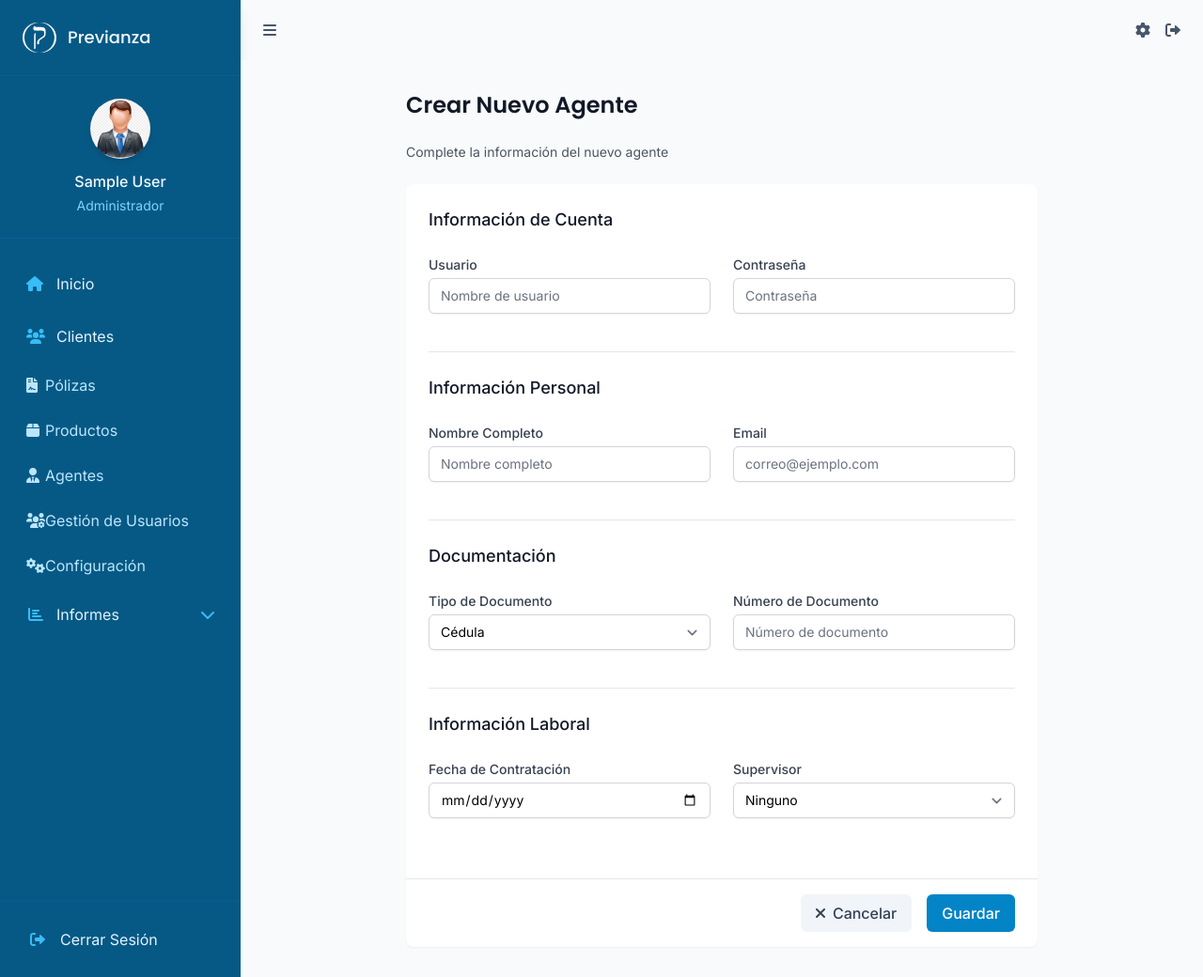
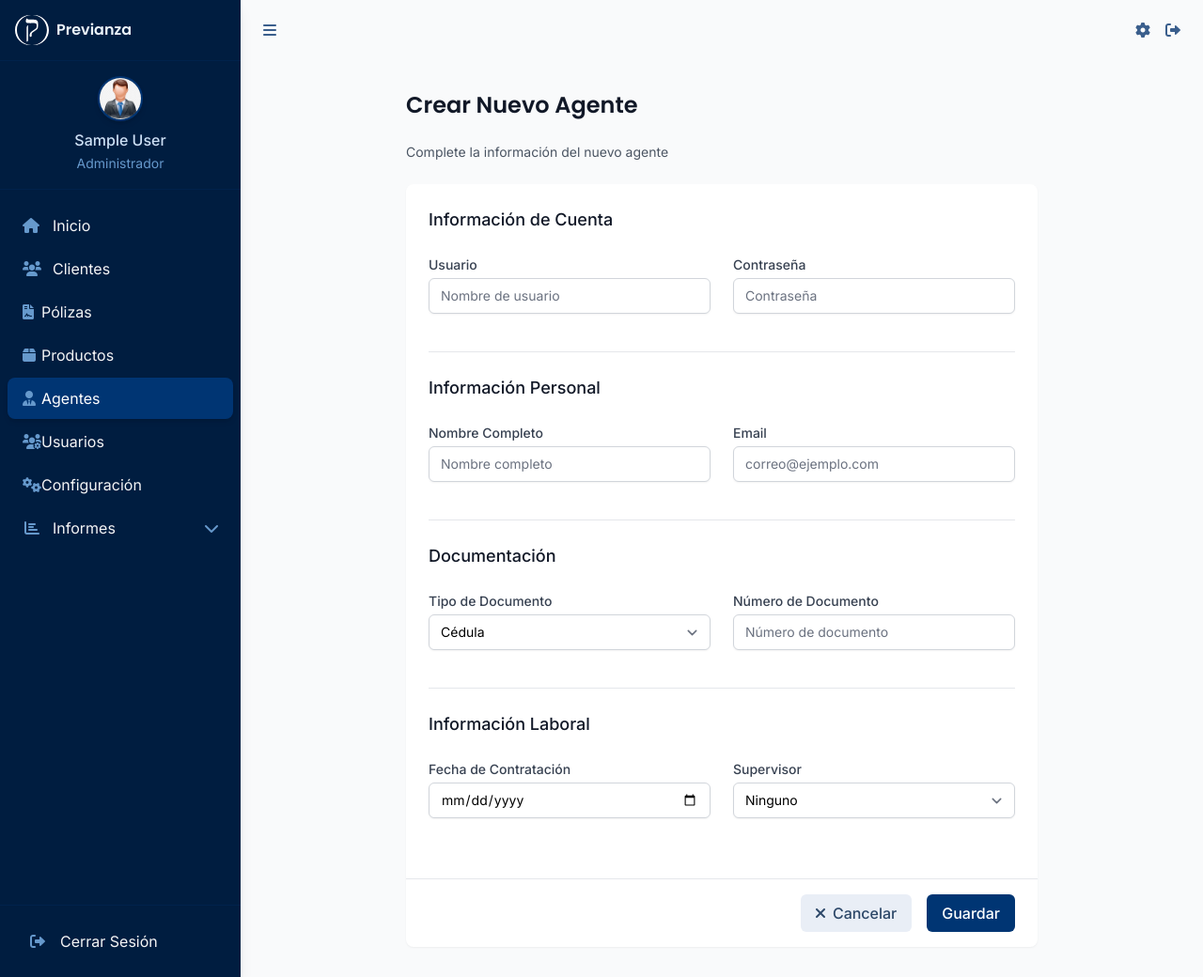
Before and after one commit to setosystems/previanza, a Flask app: page /agents/create in a window 1280 px wide. Shown: the whole page at 94% size. Run offline with Flask 3, Linux system fonts and the light colour scheme; a user stored in the database is signed in; tables that the repository leaves empty hold one stand-in row (values such as "Sample post"); parts of the project's set-up code (start-up, migrations or seed data) failed here and were passed over; some libraries are stand-ins or nearby versions.

Commit message:
Estructura Visual Gráfica UX/UI

```diff
--- a/templates/base.html
+++ b/templates/base.html
@@ -55,20 +55,45 @@
     <script src="https://unpkg.com/alpinejs@3.x.x/dist/cdn.min.js"></script>
     <script>
         // Función para manejar el colapso del sidebar en móviles
-        document.getElementById('collapse-trigger').addEventListener('click', function() {
+        document.getElementById('collapse-trigger')?.addEventListener('click', function() {
             const sidebar = document.querySelector('aside');
             sidebar.classList.toggle('-translate-x-full');
         });
 
-        // Marcar el menú activo
+        // Marcar el menú activo y manejar dropdowns
         document.addEventListener('DOMContentLoaded', function() {
             const currentPath = window.location.pathname;
-            const menuItems = document.querySelectorAll('aside a');
+            // Seleccionar solo los enlaces dentro del nav del sidebar
+            const menuItems = document.querySelectorAll('aside nav a');
 
             menuItems.forEach(item => {
                 if (item.getAttribute('href') === currentPath) {
-                    item.classList.add('bg-secondary-700', 'text-white');
+                    item.classList.add('bg-primary-600', 'text-white');
+
+                    // Si el elemento está dentro de un submenu, mostrar el submenu
+                    const parentSubmenu = item.closest('ul.hidden');
+                    if (parentSubmenu) {
+                        parentSubmenu.classList.remove('hidden');
+                        const dropdownButton = parentSubmenu.previousElementSibling;
+                        if (dropdownButton) {
+                            const icon = dropdownButton.querySelector('.fa-chevron-down');
+                            if (icon) icon.classList.add('rotate-180');
+                            dropdownButton.classList.add('bg-primary-600', 'text-white');
+                        }
+                    }
                 }
+            });
+
+            // Manejar clicks en los botones dropdown
+            const dropdownButtons = document.querySelectorAll('button[type="button"]');
+            dropdownButtons.forEach(button => {
+                button.addEventListener('click', function() {
+                    const submenu = this.nextElementSibling;
+                    const icon = this.querySelector('.fa-chevron-down');
+
+                    submenu.classList.toggle('hidden');
+                    icon.classList.toggle('rotate-180');
+                });
             });
         });
     </script>
--- a/templates/includes/sidebar.html
+++ b/templates/includes/sidebar.html
@@ -1,60 +1,55 @@
-<aside class="bg-primary-800 w-64 min-h-screen flex flex-col shadow-lg">
-    <!-- Logo con mejor contraste y espaciado -->
-    <div class="p-6 border-b border-primary-700/50">
-        <a href="/" class="flex items-center space-x-3">
-            <img src="{{ url_for('static', filename='img/logo_black.svg') }}" alt="Logo" class="h-8 w-auto">
-            <span class="text-primary-50 font-display text-lg">Previanza</span>
+<aside class="bg-primary-800 w-64 min-h-screen flex flex-col z-40 shadow-lg transition-all duration-300 ease-in-out">
+    <!-- Logo y Marca -->
+    <div class="p-4 border-b border-primary-700/50">
+        <a href="/" class="flex items-center">
+            <img src="{{ url_for('static', filename='img/logo_black.svg') }}" alt="Logo" class="h-8">
+            <span class="text-primary-50 font-display font-semibold ml-2">Previanza</span>
         </a>
     </div>
 
-    <!-- Perfil del usuario mejorado -->
-    <div class="p-6 border-b border-primary-700/50">
-        <div class="flex flex-col items-center">
-            <img src="{{ url_for('static', filename='img/user.png') }}"
-                 alt="user-avatar"
-                 class="w-16 h-16 rounded-full shadow-md mb-3">
-            <h6 class="text-primary-50 font-medium">
-                {{ current_user.name if current_user.is_authenticated else 'Usuario' }}
-            </h6>
-            <span class="text-primary-300 text-sm mt-1">
-                {{ current_user.role.value if current_user.is_authenticated else 'Invitado' }}
-            </span>
-        </div>
+    <!-- Perfil del usuario -->
+    <div class="p-4 text-center border-b border-primary-700/50">
+        <img src="{{ url_for('static', filename='img/user.png') }}"
+             alt="user-avatar"
+             class="w-12 h-12 rounded-full mx-auto mb-2 border-2 border-primary-600 shadow-md">
+        <h6 class="text-primary-100 font-medium">{{ current_user.name if current_user.is_authenticated else 'Usuario' }}</h6>
+        <span class="text-primary-300 text-sm">{{ current_user.role.value if current_user.is_authenticated else 'Invitado' }}</span>
     </div>
 
-    <!-- Menú Principal mejorado -->
-    <nav class="flex-1 overflow-y-auto py-6">
-        <ul class="space-y-2 px-3">
+    <!-- Menú Principal -->
+    <nav class="flex-1 overflow-y-auto py-4">
+        <ul class="space-y-0.5 px-2">
             <!-- Inicio -->
             <li>
                 <a href="{{ url_for('index') }}"
-                   class="flex items-center px-4 py-3 text-primary-100 hover:bg-primary-700/50
-                          {{ 'bg-primary-700 text-white' if request.endpoint == 'index' else '' }}
+                   class="flex items-center px-4 py-2.5 text-gray-100 hover:bg-primary-600/50
+                          {{ 'bg-primary-600 text-white shadow-md' if request.endpoint == 'index' else '' }}
                           rounded-lg transition-all duration-200 group">
-                    <i class="fas fa-home w-5 text-primary-400 group-hover:text-white transition-colors"></i>
+                    <i class="fas fa-home w-5 text-primary-300 group-hover:text-white transition-colors"></i>
                     <span class="ml-3">Inicio</span>
                 </a>
             </li>
 
             {% if current_user.is_authenticated %}
                 {% if current_user.role in [UserRole.ADMIN, UserRole.DIGITADOR] %}
-                    <!-- Otros elementos del menú con el mismo patrón -->
+                    <!-- Clientes -->
                     <li>
                         <a href="{{ url_for('clients.list_clients') }}"
-                           class="flex items-center px-4 py-3 text-primary-100 hover:bg-primary-700/50
-                                  {{ 'bg-primary-700 text-white' if request.endpoint.startswith('clients.') else '' }}
+                           class="flex items-center px-4 py-2.5 text-gray-100 hover:bg-primary-600/50
+                                  {{ 'bg-primary-600 text-white shadow-md' if request.endpoint.startswith('clients.') else '' }}
                                   rounded-lg transition-all duration-200 group">
-                            <i class="fas fa-users w-5 text-primary-400 group-hover:text-white transition-colors"></i>
+                            <i class="fas fa-users w-5 text-primary-300 group-hover:text-white transition-colors"></i>
                             <span class="ml-3">Clientes</span>
                         </a>
                     </li>
+
                     <!-- Pólizas -->
                     <li>
                         <a href="{{ url_for('policies.list_policies') }}"
-                           class="flex items-center px-4 py-2 text-primary-200 hover:text-white hover:bg-primary-700
-                                  {{ 'bg-primary-600 text-white' if request.endpoint.startswith('policies.') else '' }}
-                                  rounded-lg transition-colors duration-200">
-                            <i class="fas fa-file-contract w-5"></i>
+                           class="flex items-center px-4 py-2.5 text-gray-100 hover:bg-primary-600/50
+                                  {{ 'bg-primary-600 text-white shadow-md' if request.endpoint.startswith('policies.') else '' }}
+                                  rounded-lg transition-all duration-200 group">
+                            <i class="fas fa-file-contract w-5 text-primary-300 group-hover:text-white transition-colors"></i>
                             <span>Pólizas</span>
                         </a>
                     </li>
@@ -62,8 +57,10 @@
                     <!-- Productos -->
                     <li>
                         <a href="{{ url_for('products.list_products') }}"
-                           class="flex items-center px-4 py-2 text-primary-200 hover:text-white hover:bg-primary-700 rounded-lg transition-colors duration-200">
-                            <i class="fas fa-box w-5"></i>
+                           class="flex items-center px-4 py-2.5 text-gray-100 hover:bg-primary-600/50
+                                  {{ 'bg-primary-600 text-white shadow-md' if request.endpoint.startswith('products.') else '' }}
+                                  rounded-lg transition-all duration-200 group">
+                            <i class="fas fa-box w-5 text-primary-300 group-hover:text-white transition-colors"></i>
                             <span>Productos</span>
                         </a>
                     </li>
@@ -73,8 +70,10 @@
                     <!-- Agentes -->
                     <li>
                         <a href="{{ url_for('agents.list_agents') }}"
-                           class="flex items-center px-4 py-2 text-primary-200 hover:text-white hover:bg-primary-700 rounded-lg transition-colors duration-200">
-                            <i class="fas fa-user-tie w-5"></i>
+                           class="flex items-center px-4 py-2.5 text-gray-100 hover:bg-primary-600/50
+                                  {{ 'bg-primary-600 text-white shadow-md' if request.endpoint.startswith('agents.') else '' }}
+                                  rounded-lg transition-all duration-200 group">
+                            <i class="fas fa-user-tie w-5 text-primary-300 group-hover:text-white transition-colors"></i>
                             <span>Agentes</span>
                         </a>
                     </li>
@@ -82,76 +81,91 @@
                     <!-- Gestión de Usuarios -->
                     <li>
                         <a href="{{ url_for('auth.list_users') }}"
-                           class="flex items-center px-4 py-2 text-primary-200 hover:text-white hover:bg-primary-700 rounded-lg transition-colors duration-200">
-                            <i class="fas fa-users-cog w-5"></i>
-                            <span>Gestión de Usuarios</span>
+                           class="flex items-center px-4 py-2.5 text-gray-100 hover:bg-primary-600/50
+                                  {{ 'bg-primary-600 text-white shadow-md' if request.endpoint.startswith('auth.') else '' }}
+                                  rounded-lg transition-all duration-200 group">
+                            <i class="fas fa-users-cog w-5 text-primary-300 group-hover:text-white transition-colors"></i>
+                            <span>Usuarios</span>
                         </a>
                     </li>
 
                     <!-- Configuración -->
                     <li>
                         <a href="{{ url_for('config.config_index') }}"
-                           class="flex items-center px-4 py-2 text-primary-200 hover:text-white hover:bg-primary-700 rounded-lg transition-colors duration-200">
-                            <i class="fas fa-cogs w-5"></i>
+                           class="flex items-center px-4 py-2.5 text-gray-100 hover:bg-primary-600/50
+                                  {{ 'bg-primary-600 text-white shadow-md' if request.endpoint.startswith('config.') else '' }}
+                                  rounded-lg transition-all duration-200 group">
+                            <i class="fas fa-cogs w-5 text-primary-300 group-hover:text-white transition-colors"></i>
                             <span>Configuración</span>
                         </a>
                     </li>
                 {% endif %}
 
-                <!-- Informes con diseño mejorado -->
+                <!-- Informes -->
                 <li class="relative">
                     <button type="button"
-                            class="w-full flex items-center justify-between px-4 py-3 text-primary-100
-                                   hover:bg-primary-700/50 rounded-lg transition-all duration-200 group"
-                            onclick="toggleSubmenu(this)">
+                            class="w-full flex items-center justify-between px-4 py-2.5 text-gray-100
+                                   hover:bg-primary-600/50 rounded-lg transition-all duration-200 group
+                                   {{ 'bg-primary-600 text-white shadow-md' if request.endpoint.startswith('reports.') else '' }}">
                         <div class="flex items-center">
-                            <i class="fas fa-chart-bar w-5 text-primary-400 group-hover:text-white transition-colors"></i>
+                            <i class="fas fa-chart-bar w-5 text-primary-300 group-hover:text-white transition-colors"></i>
                             <span class="ml-3">Informes</span>
                         </div>
-                        <i class="fas fa-chevron-down text-primary-400 transform transition-transform duration-200"></i>
+                        <i class="fas fa-chevron-down transform transition-transform duration-200 text-primary-300 group-hover:text-white"></i>
                     </button>
-                    <ul class="pl-4 mt-2 space-y-2 hidden">
+                    <ul class="pl-4 mt-1 space-y-0.5 hidden">
                         <li>
                             <a href="{{ url_for('reports.dashboard') }}"
-                               class="flex items-center px-4 py-2 text-primary-200 hover:text-white
-                                      hover:bg-primary-700/50 rounded-lg transition-all duration-200">
-                                <i class="fas fa-tachometer-alt w-5"></i>
-                                <span class="ml-3 text-sm">Dashboard</span>
+                               class="flex items-center px-4 py-2 text-gray-200 hover:bg-primary-600/50
+                                      {{ 'bg-primary-600 text-white shadow-md' if request.endpoint == 'reports.dashboard' else '' }}
+                                      rounded-lg transition-all duration-200 group">
+                                <i class="fas fa-tachometer-alt w-5 text-primary-300 group-hover:text-white"></i>
+                                <span class="ml-3">Dashboard</span>
                             </a>
                         </li>
                         <li>
                             <a href="{{ url_for('reports.sales_report') }}"
-                               class="flex items-center px-4 py-2 text-primary-200 hover:text-white hover:bg-primary-700 rounded-lg transition-colors duration-200">
-                                <i class="fas fa-chart-line w-5"></i>
-                                <span>Reporte de Ventas</span>
+                               class="flex items-center px-4 py-2 text-gray-200 hover:bg-primary-600/50
+                                      {{ 'bg-primary-600 text-white shadow-md' if request.endpoint == 'reports.sales_report' else '' }}
+                                      rounded-lg transition-all duration-200 group">
+                                <i class="fas fa-chart-line w-5 text-primary-300 group-hover:text-white"></i>
+                                <span class="ml-3">Reporte de Ventas</span>
                             </a>
                         </li>
                         <li>
                             <a href="{{ url_for('reports.commission_report') }}"
-                               class="flex items-center px-4 py-2 text-primary-200 hover:text-white hover:bg-primary-700 rounded-lg transition-colors duration-200">
-                                <i class="fas fa-percentage w-5"></i>
-                                <span>Reporte de Comisiones</span>
+                               class="flex items-center px-4 py-2 text-gray-200 hover:bg-primary-600/50
+                                      {{ 'bg-primary-600 text-white shadow-md' if request.endpoint == 'reports.commission_report' else '' }}
+                                      rounded-lg transition-all duration-200 group">
+                                <i class="fas fa-percentage w-5 text-primary-300 group-hover:text-white"></i>
+                                <span class="ml-3">Reporte de Comisiones</span>
                             </a>
                         </li>
                         <li>
                             <a href="{{ url_for('reports.client_analytics') }}"
-                               class="flex items-center px-4 py-2 text-primary-200 hover:text-white hover:bg-primary-700 rounded-lg transition-colors duration-200">
-                                <i class="fas fa-users-cog w-5"></i>
-                                <span>Análisis de Clientes</span>
+                               class="flex items-center px-4 py-2 text-gray-200 hover:bg-primary-600/50
+                                      {{ 'bg-primary-600 text-white shadow-md' if request.endpoint == 'reports.client_analytics' else '' }}
+                                      rounded-lg transition-all duration-200 group">
+                                <i class="fas fa-users-cog w-5 text-primary-300 group-hover:text-white"></i>
+                                <span class="ml-3">Análisis de Clientes</span>
                             </a>
                         </li>
                         <li>
                             <a href="{{ url_for('reports.policy_analytics') }}"
-                               class="flex items-center px-4 py-2 text-primary-200 hover:text-white hover:bg-primary-700 rounded-lg transition-colors duration-200">
-                                <i class="fas fa-file-invoice-dollar w-5"></i>
-                                <span>Análisis de Pólizas</span>
+                               class="flex items-center px-4 py-2 text-gray-200 hover:bg-primary-600/50
+                                      {{ 'bg-primary-600 text-white shadow-md' if request.endpoint == 'reports.policy_analytics' else '' }}
+                                      rounded-lg transition-all duration-200 group">
+                                <i class="fas fa-file-invoice-dollar w-5 text-primary-300 group-hover:text-white"></i>
+                                <span class="ml-3">Análisis de Pólizas</span>
                             </a>
                         </li>
                         <li>
                             <a href="{{ url_for('reports.diagram') }}"
-                               class="flex items-center px-4 py-2 text-primary-200 hover:text-white hover:bg-primary-700 rounded-lg transition-colors duration-200">
-                                <i class="fas fa-project-diagram w-5"></i>
-                                <span>Diagrama de Comisiones</span>
+                               class="flex items-center px-4 py-2 text-gray-200 hover:bg-primary-600/50
+                                      {{ 'bg-primary-600 text-white shadow-md' if request.endpoint == 'reports.diagram' else '' }}
+                                      rounded-lg transition-all duration-200 group">
+                                <i class="fas fa-project-diagram w-5 text-primary-300 group-hover:text-white"></i>
+                                <span class="ml-3">Diagrama de Comisiones</span>
                             </a>
                         </li>
                     </ul>
@@ -160,12 +174,12 @@
         </ul>
     </nav>
 
-    <!-- Cerrar Sesión mejorado -->
+    <!-- Cerrar Sesión -->
     <div class="p-4 border-t border-primary-700/50">
         <a href="{{ url_for('auth.logout') }}"
-           class="flex items-center px-4 py-3 text-primary-100 hover:bg-primary-700/50
+           class="flex items-center px-4 py-2.5 text-gray-100 hover:bg-primary-600/50
                   rounded-lg transition-all duration-200 group">
-            <i class="fas fa-sign-out-alt w-5 text-primary-400 group-hover:text-white transition-colors"></i>
+            <i class="fas fa-sign-out-alt w-5 text-primary-300 group-hover:text-white transition-colors"></i>
             <span class="ml-3">Cerrar Sesión</span>
         </a>
     </div>
```
Also changed, not shown: tailwind.config.js (+13 -0 lines), static/css/output.css, 1 other file.
